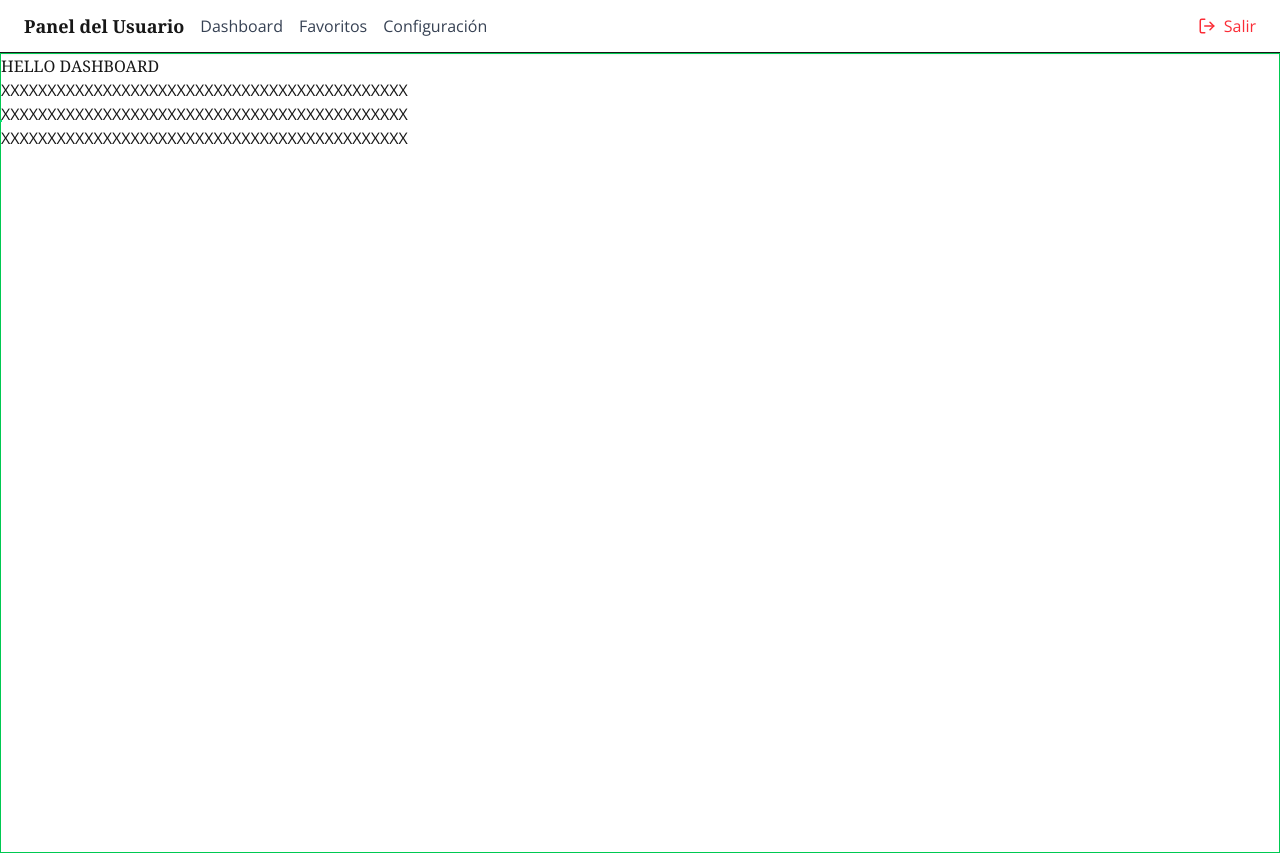
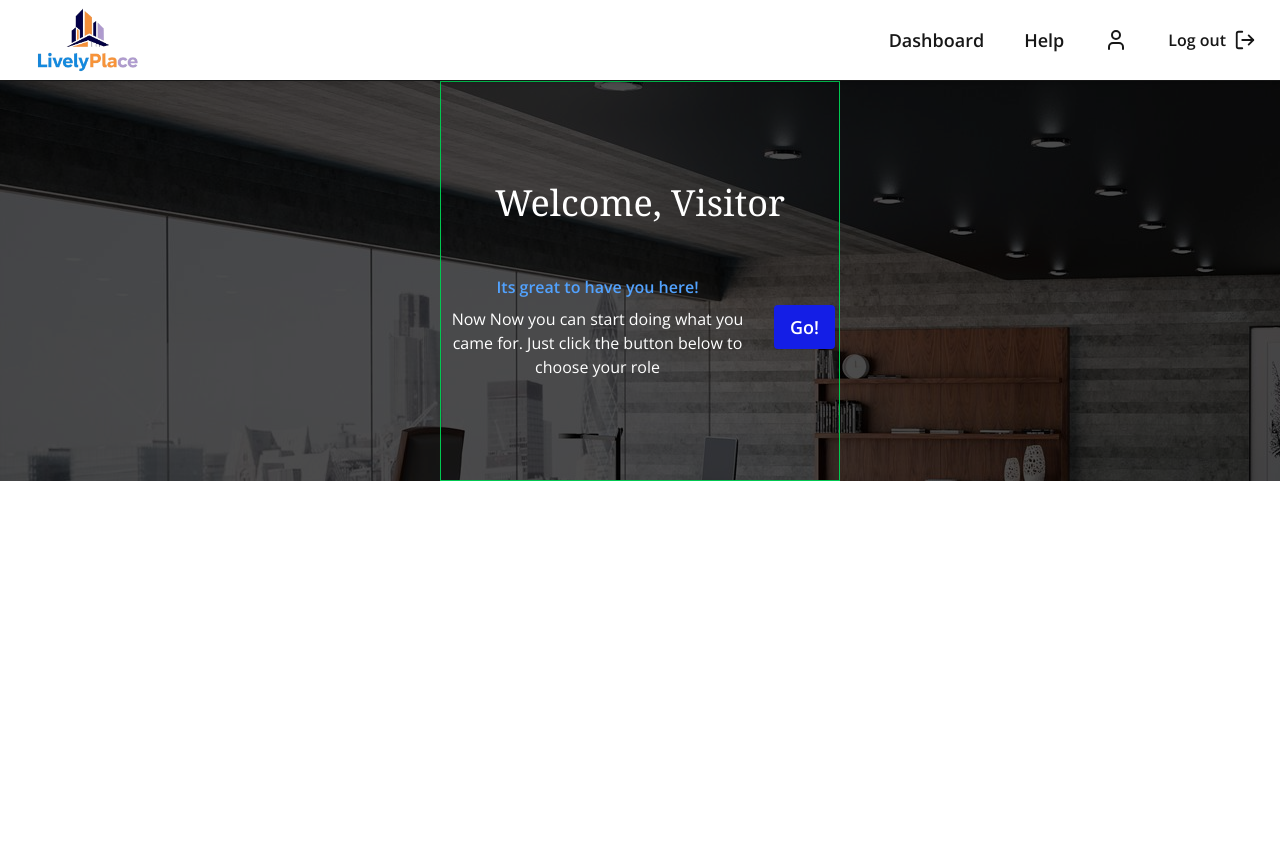
Before and after one commit to Ricard0-A/living-platform, a Next.js app: page /account/dashboard in a window 1280 px wide. After the commit the page ends 800 px from the top, so only its background shows below. Built offline with nearby package versions, Linux system fonts and the light colour scheme; no server answers.

Commit message:
Add new client navbar and mobile dashboard

```diff
--- a/src/app/account/dashboard/page.tsx
+++ b/src/app/account/dashboard/page.tsx
@@ -2,12 +2,46 @@
 
 export default function Dashboard() {
   return (
-    <section>
-      <div className="h-200 w-full border border-solid border-green-500">
-        <h1> HELLO DASHBOARD</h1>
-        <p> XXXXXXXXXXXXXXXXXXXXXXXXXXXXXXXXXXXXXXXXXXXX</p>
-        <p> XXXXXXXXXXXXXXXXXXXXXXXXXXXXXXXXXXXXXXXXXXXX</p>
-        <p> XXXXXXXXXXXXXXXXXXXXXXXXXXXXXXXXXXXXXXXXXXXX</p>
+    <section
+      // W-full
+      className="relative w-full flex justify-center"
+      style={{ backgroundImage: "url(/dashboard/client-first-image.jpg)" }}
+    >
+      {/* Overlay Dark */}
+      <div className="absolute inset-0 bg-black/70" />
+
+      {/* Contenedor  */}
+      <div
+        className="
+        flex flex-col justify-center items-center  relative z-10 w-100 h-100
+        gap-13 border border-solid border-green-500"
+      >
+        {/* Contenido ( Titulo y Desc ) */}
+        <h1 className="text-4xl text-white"> Welcome, Visitor</h1>
+        {/* Descripcion  */}
+        <div
+          className="
+           flex flex-col justify-center items-center
+           px-1 gap-6 text-white
+           md:flex-row"
+        >
+          <div className="flex flex-col text-center gap-2">
+            <strong className="text-blue-400">
+              Its great to have you here!
+            </strong>
+            <p>
+              Now Now you can start doing what you came for. Just click the
+              button below to choose your role
+            </p>
+          </div>
+
+          <button
+            className="px-4 py-2 rounded bg-[#141EE6] text-lg font-bold"
+            type="button"
+          >
+            Go!
+          </button>
+        </div>
       </div>
     </section>
   );
--- a/src/components/ClientNavbar.tsx
+++ b/src/components/ClientNavbar.tsx
@@ -1,38 +1,95 @@
 "use client";
+import { useState } from "react";
 import Link from "next/link";
-import { LogOut } from "lucide-react";
+import Image from "next/image";
+import { User, LogOut, Menu, X } from "lucide-react";
 
 const ClientNavbar = () => {
+  const [isOpen, setIsOpen] = useState(false);
+
   return (
-    <nav className="bg-white border-b shadow-sm px-6 py-3 flex justify-between items-center">
-      <div className="flex items-center gap-4">
-        <h1 className="text-lg font-semibold">Panel del Usuario</h1>
+    // Between para posicionar los hijos en movil tambien de forma equitativa
+    <nav
+      className="
+      relative z-50 flex justify-between items-center
+      px-6 py-2 bg-white border-b shadow-md"
+    >
+      {/* LOGO */}
+      <div className="relative h-16 w-32 flex-shrink-0">
+        <Link href="/" aria-label="Go to home">
+          <Image
+            fill
+            alt="Main logo"
+            src="/logo-brand-fixed.png"
+            className="object-contain"
+          />
+        </Link>
+      </div>
+
+      {/* BOTÓN HAMBURGUESA (móvil) */}
+      <button
+        type="button"
+        className="md:hidden p-2  hover:text-blue-600 focus:outline-none"
+        onClick={() => setIsOpen(!isOpen)}
+        aria-label="Toggle menu"
+      >
+        {isOpen ? <X size={28} /> : <Menu size={28} />}
+      </button>
+
+      {/* NAV ITEMS */}
+      <ul
+        className={`flex flex-col md:flex-row items-center gap-6 font-semibold list-none
+        absolute md:static top-full left-0 w-full md:w-auto bg-white md:bg-transparent
+        border-t md:border-0 shadow-md md:shadow-none transition-all duration-300
+        ${
+          isOpen
+            ? "opacity-100 visible"
+            : "opacity-0 invisible md:visible md:opacity-100"
+        }
+        md:justify-end md:gap-10 py-4 md:py-0 z-10`}
+      >
+        <li>
           <Link
             href="/account/dashboard"
-          className="text-gray-700 hover:text-blue-600"
+            className="block hover:text-blue-600  text-lg px-4 py-2 md:px-0"
+            onClick={() => setIsOpen(false)}
           >
             Dashboard
           </Link>
+        </li>
+
+        <li>
+          <Link
+            href="/account/help"
+            className="block hover:text-blue-600  text-lg px-4 py-2 md:px-0"
+            onClick={() => setIsOpen(false)}
+          >
+            Help
+          </Link>
+        </li>
+
+        <li>
           <Link
             href="/account/favorites"
-          className="text-gray-700 hover:text-blue-600"
+            className=" hover:text-blue-600 flex items-center  px-4 py-2 md:px-0"
+            aria-label="User profile"
+            onClick={() => setIsOpen(false)}
           >
-          Favoritos
+            <User width={24} height={24} />
           </Link>
-        <Link
-          href="/account/settings"
-          className="text-gray-700 hover:text-blue-600"
+        </li>
+
+        <li>
+          <button
+            type="button"
+            onClick={() => console.log("logout")}
+            className="flex items-center gap-2 hover:text-blue-600  px-4 py-2 md:px-0"
           >
-          Configuración
-        </Link>
-      </div>
-      <button
-        onClick={() => console.log("Logout")}
-        className="flex items-center gap-2 text-red-500 hover:text-red-600"
-      >
-        <LogOut size={18} />
-        Salir
+            <span>Log out</span>
+            <LogOut height={22} width={22} />
           </button>
+        </li>
+      </ul>
     </nav>
   );
 };
--- a/src/components/Navbar.tsx
+++ b/src/components/Navbar.tsx
@@ -49,7 +49,7 @@ const Navbar = () => {
     <>
       {/* ==========================            DESKTOP MOBILE          ========================   */}
 
-      <nav className="hidden md:block shadow-md text-white bg-gray-100">
+      <nav className="hidden md:block shadow-md text-white  bg-gray-100">
         {/* Main Navbar ( Top )  */}
         <div className="bg-gray-900 max-w-9xl px-5 flex items-center justify-between">
           {/* Main Language Box   */}
@@ -148,7 +148,7 @@ const Navbar = () => {
           <ul
             className={`${
               isHome ? "text-white" : "text-black"
-            } z-10 flex items-center justify-end gap-6 text-lg pe-4`}
+            } z-10 flex items-center justify-end gap-6 text-[17px] pe-4`}
           >
             <li>
               <div className="flex items-center gap-2">
```
Also changed, not shown: public/dashboard/client-first-image.jpg (added), public/logo-brand-fixed.png (added). Lines whose indentation alone changed are shown as unchanged.
